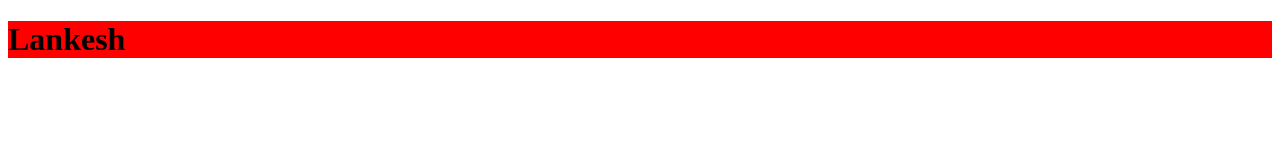
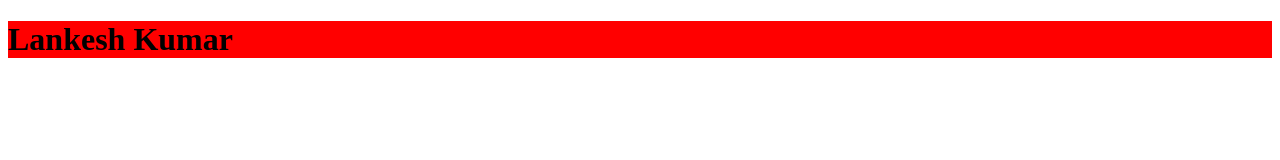
Before and after one commit to Lankesh8521/counter, a plain HTML site: page index.html in a window 1280 px wide. Drawn offline with Linux system fonts and the light colour scheme.

Commit message:
added full name

```diff
--- a/index.html
+++ b/index.html
@@ -7,7 +7,7 @@
     <link rel="stylesheet" href="style.css">
 </head>
 <body>
-    <h1>Lankesh</h1>
+    <h1>Lankesh Kumar</h1>
     <script src="./index.js"></script>
 </body>
 </html>
```
